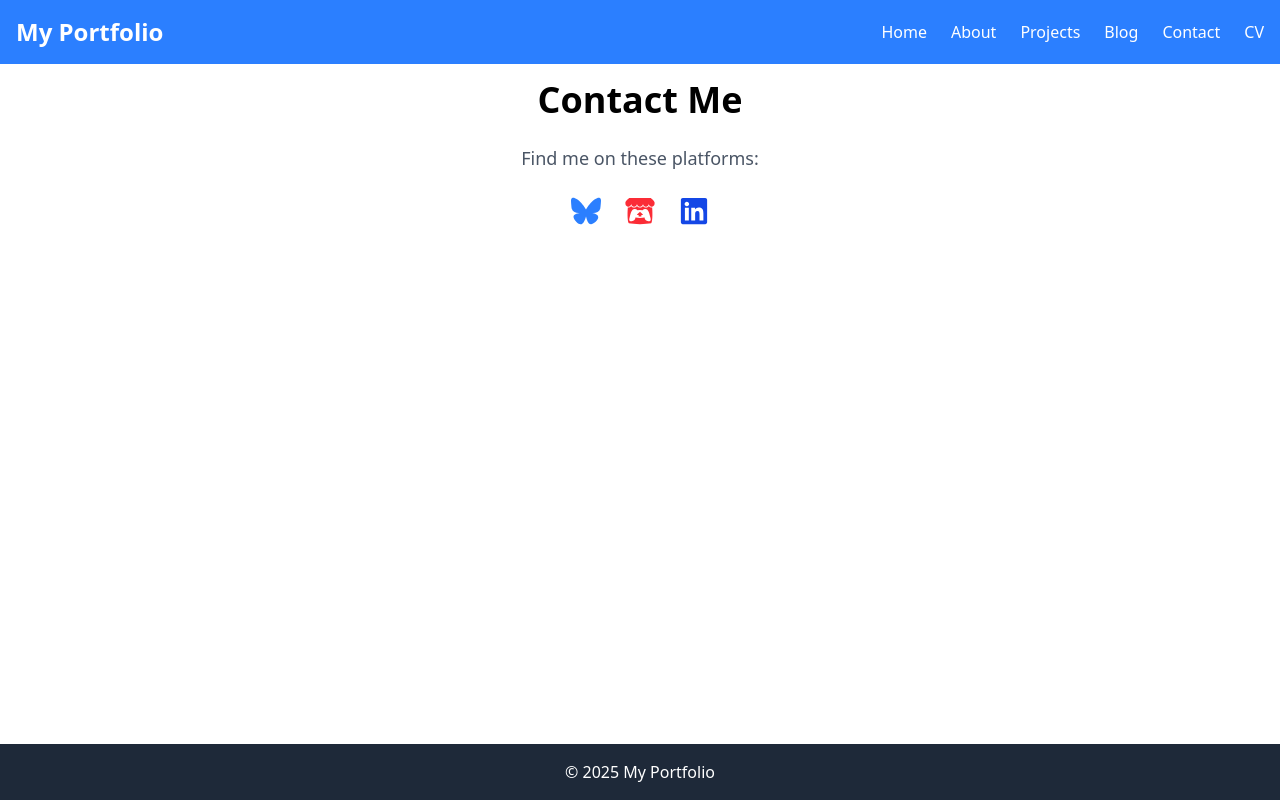
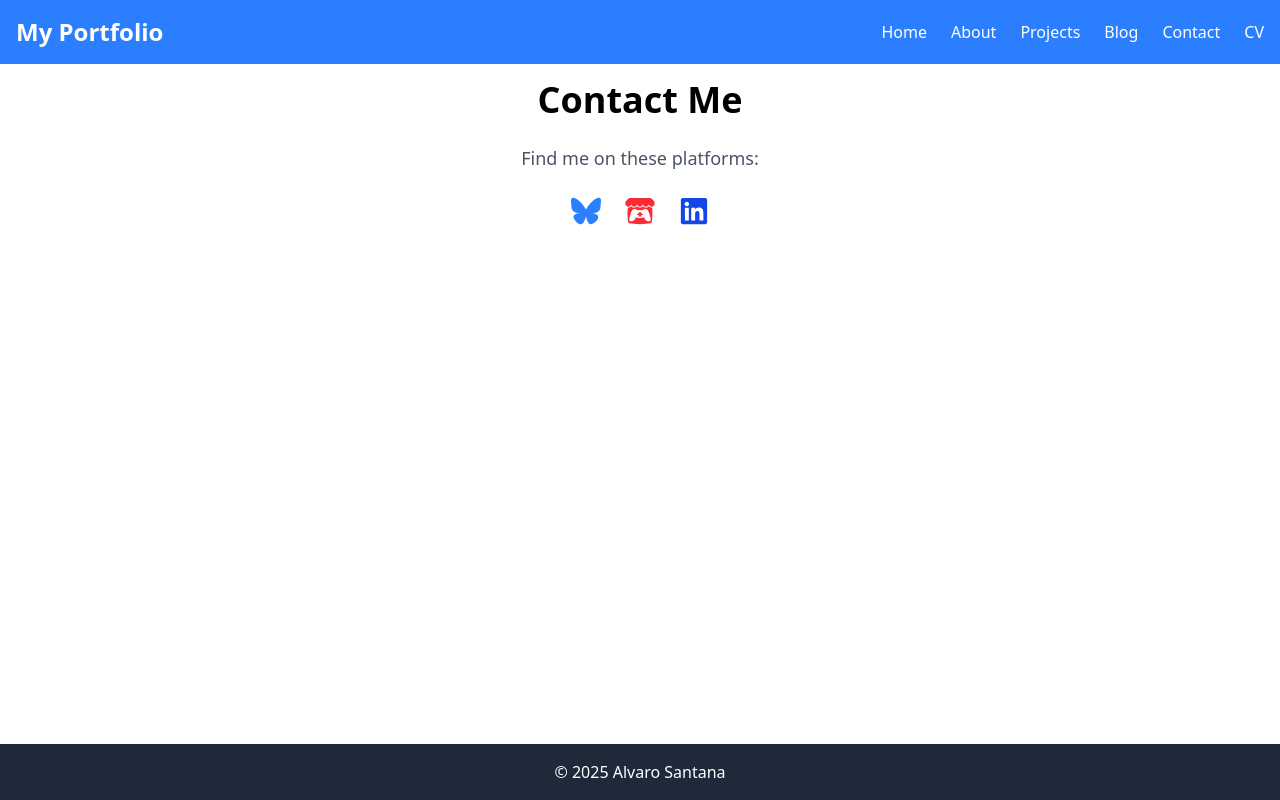
Before and after one commit to ScaryProd/portfolio-frontend, a React (Vite) app: page /contact in a window 1280 px wide. Built offline with nearby package versions, Linux system fonts and the light colour scheme.

Commit message:
Update bluesky link and footer

```diff
--- a/src/components/Layout.tsx
+++ b/src/components/Layout.tsx
@@ -51,7 +51,7 @@ export default function Layout() {
 
       {/* Footer */}
       <footer className="w-full bg-gray-800 text-white text-center p-4">
-        © {new Date().getFullYear()} My Portfolio
+        © {new Date().getFullYear()} Alvaro Santana
       </footer>
     </div>
   );
--- a/src/pages/Contact.tsx
+++ b/src/pages/Contact.tsx
@@ -10,7 +10,7 @@ export default function Contact() {
       <div className="flex space-x-6">
         {/* Bluesky */}
         <a
-          href="https://bsky.app/profile/alviedev.bsky.social"
+          href="https://bsky.app/profile/alvie.dev"
           target="Bluesky"
           rel="noopener noreferrer"
           className="text-blue-500 hover:text-blue-700 transition duration-300 text-3xl"
```
